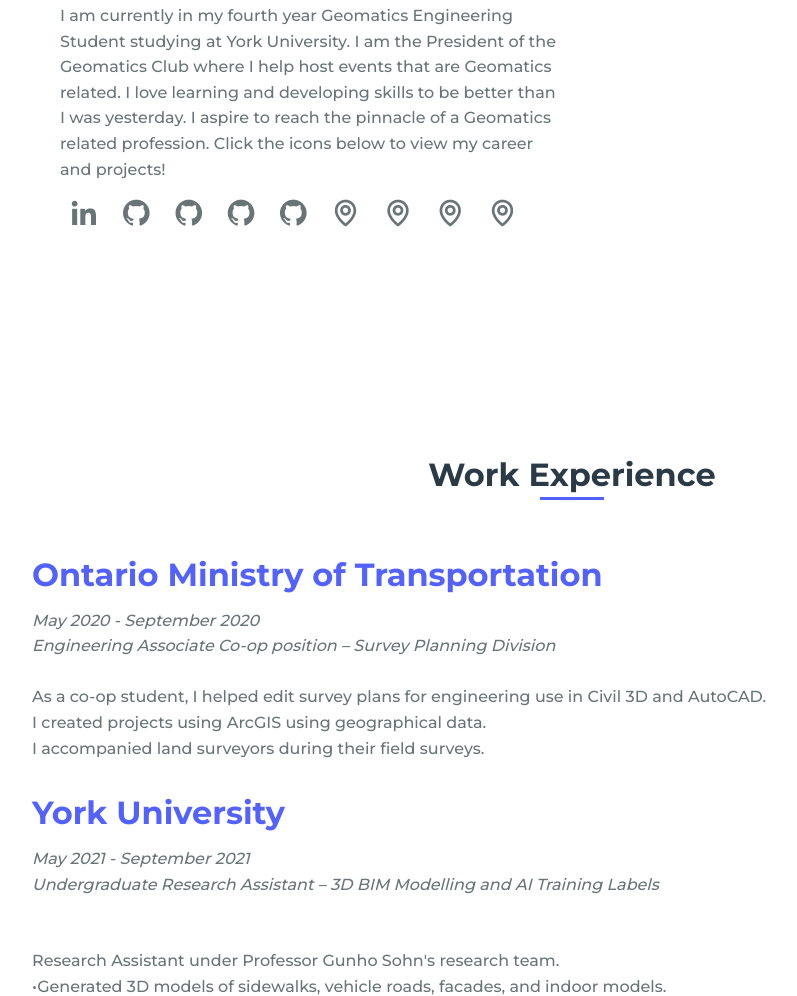
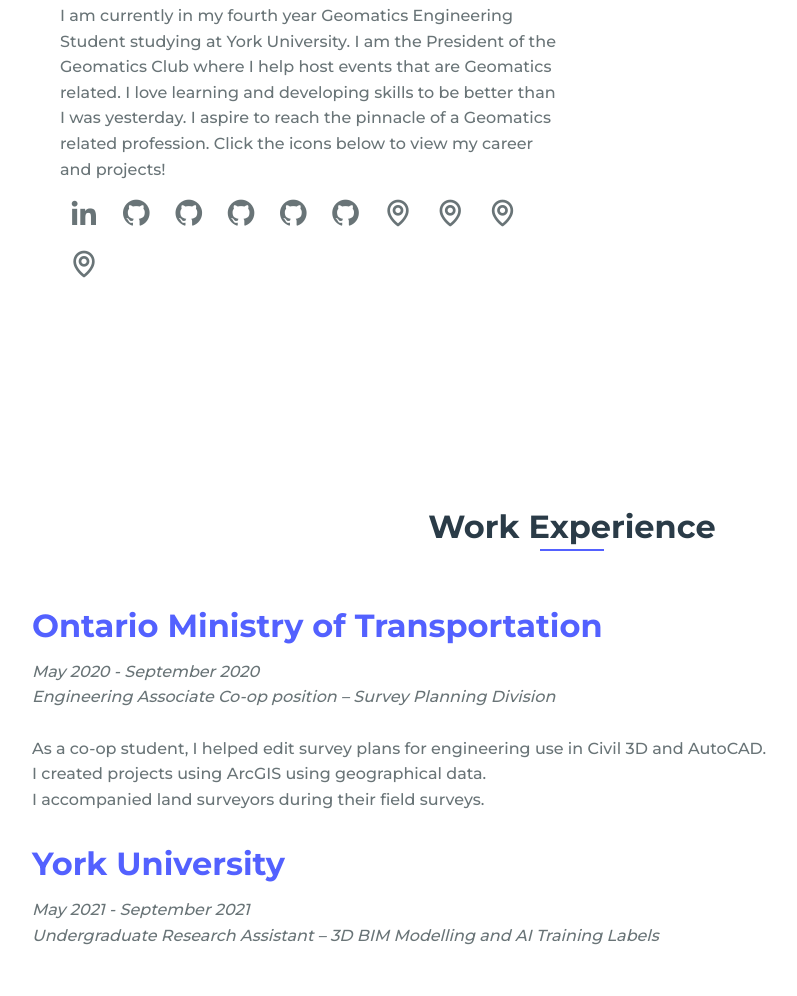
Before and after one commit to ryan-nguyen-geomatics/website, a plain HTML site: page index.html in a window 1280 px wide. Shown: the part 1037-2033 px from the top of the page, without its empty margins (68-865 px from the left). Drawn offline with nearby package versions, Linux system fonts and the light colour scheme.

Commit message:
Update index.html

```diff
--- a/index.html
+++ b/index.html
@@ -69,6 +69,7 @@
 			    <a href="https://github.com/ryan-nguyen-geomatics/ESSE4630" class="about__social-icon"><i class='bx bxl-github' ></i></a>
 			    <a href="https://github.com/ryan-nguyen-geomatics/ESSE4640" class="about__social-icon"><i class='bx bxl-github' ></i></a>
 			    <a href="https://github.com/ryan-nguyen-geomatics/ESSE4650" class="about__social-icon"><i class='bx bxl-github' ></i></a>
+			    <a href="https://github.com/ryan-nguyen-geomatics/ENG4K" class="about__social-icon"><i class='bx bxl-github' ></i></a>
 			    <a href="https://storymaps.arcgis.com/stories/ebdc8470705a47109f041b63b67b4bcd" class="about__social-icon"><i class='bx bx-map' ></i></a>
 			    <a href="https://storymaps.arcgis.com/stories/356d69014cbd48dfae0758673204e3e8" class="about__social-icon"><i class='bx bx-map' ></i></a>
 			    <a href="https://storymaps.arcgis.com/stories/2fe9570593544f4b84d89a52febae287" class="about__social-icon"><i class='bx bx-map' ></i></a>
```
